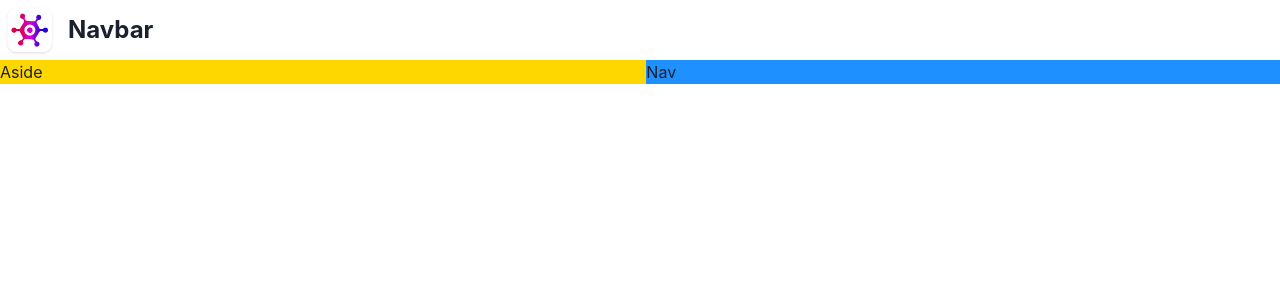
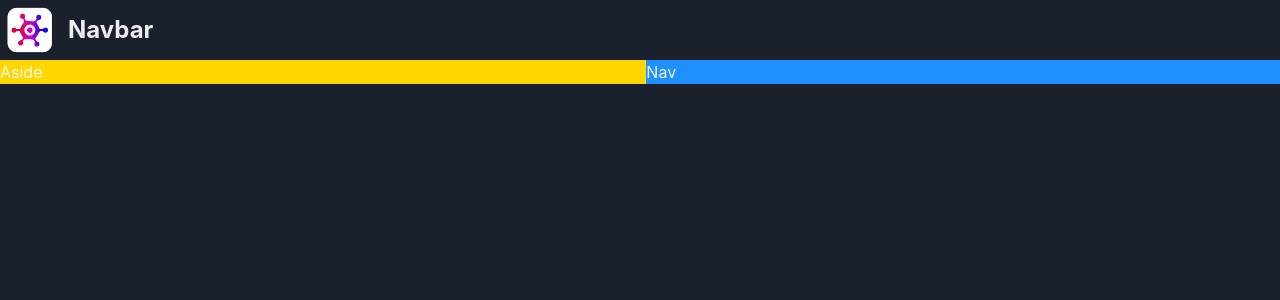
Before and after one commit to CarlosRGL/game-hub, a React (Vite) app: page / in a window 1280 px wide. Shown: the top 300 px of the page. Built offline with nearby package versions, Linux system fonts and the light colour scheme.

Commit message:
Add ChakraProvider theme and ColorModeScript to implement dark mode

```diff
--- a/src/main.tsx
+++ b/src/main.tsx
@@ -1,12 +1,14 @@
 import React from 'react';
 import ReactDOM from 'react-dom/client';
-import { ChakraProvider } from '@chakra-ui/react';
+import { ChakraProvider, ColorModeScript } from '@chakra-ui/react';
 import App from './App.tsx';
+import theme from './theme';
 import './index.css';
 
 ReactDOM.createRoot(document.getElementById('root')!).render(
   <React.StrictMode>
-    <ChakraProvider>
+    <ChakraProvider theme={theme}>
+      <ColorModeScript initialColorMode={theme.config.initialColorMode} />
       <App />
     </ChakraProvider>
   </React.StrictMode>
--- /dev/null
+++ b/src/theme.ts
@@ -0,0 +1,10 @@
+import { extendTheme, ThemeConfig } from '@chakra-ui/react';
+
+const config: ThemeConfig = {
+  initialColorMode: 'dark',
+  useSystemColorMode: false,
+};
+
+const theme = extendTheme({ config });
+
+export default theme;
```
